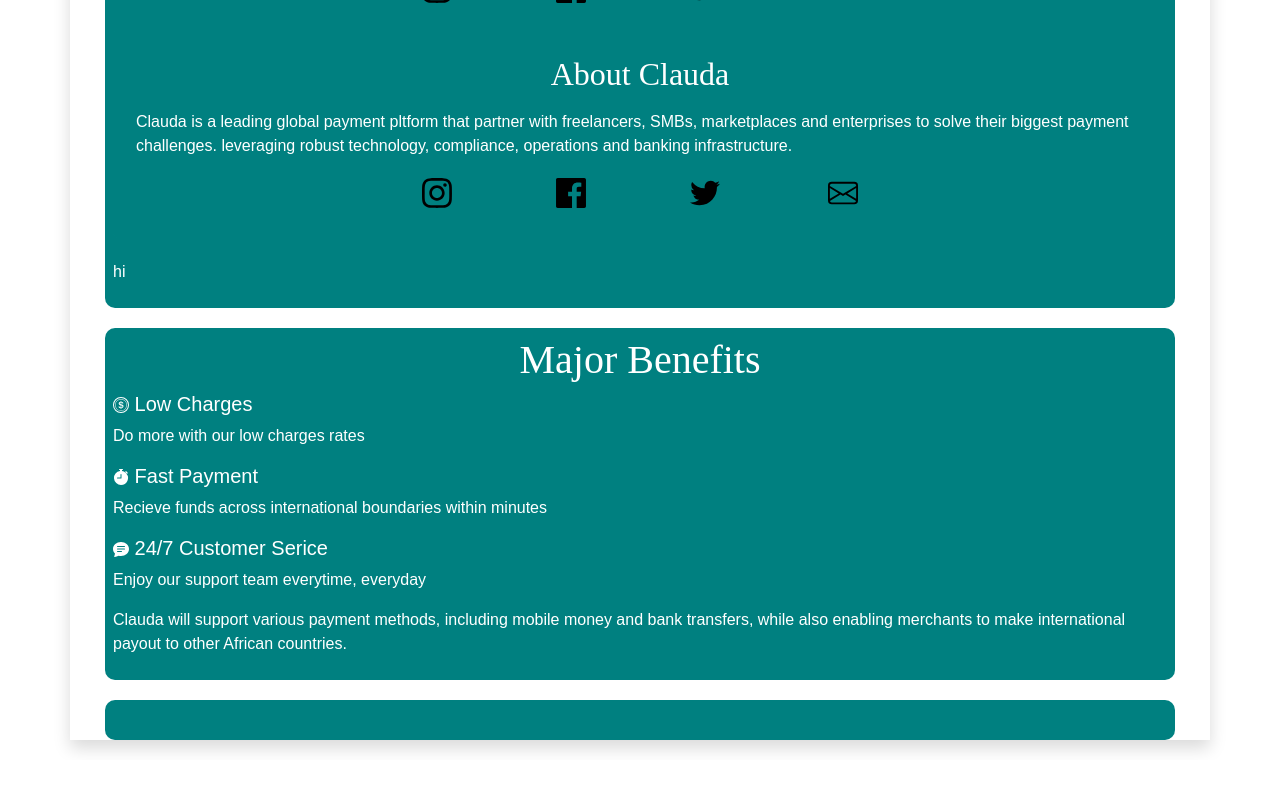
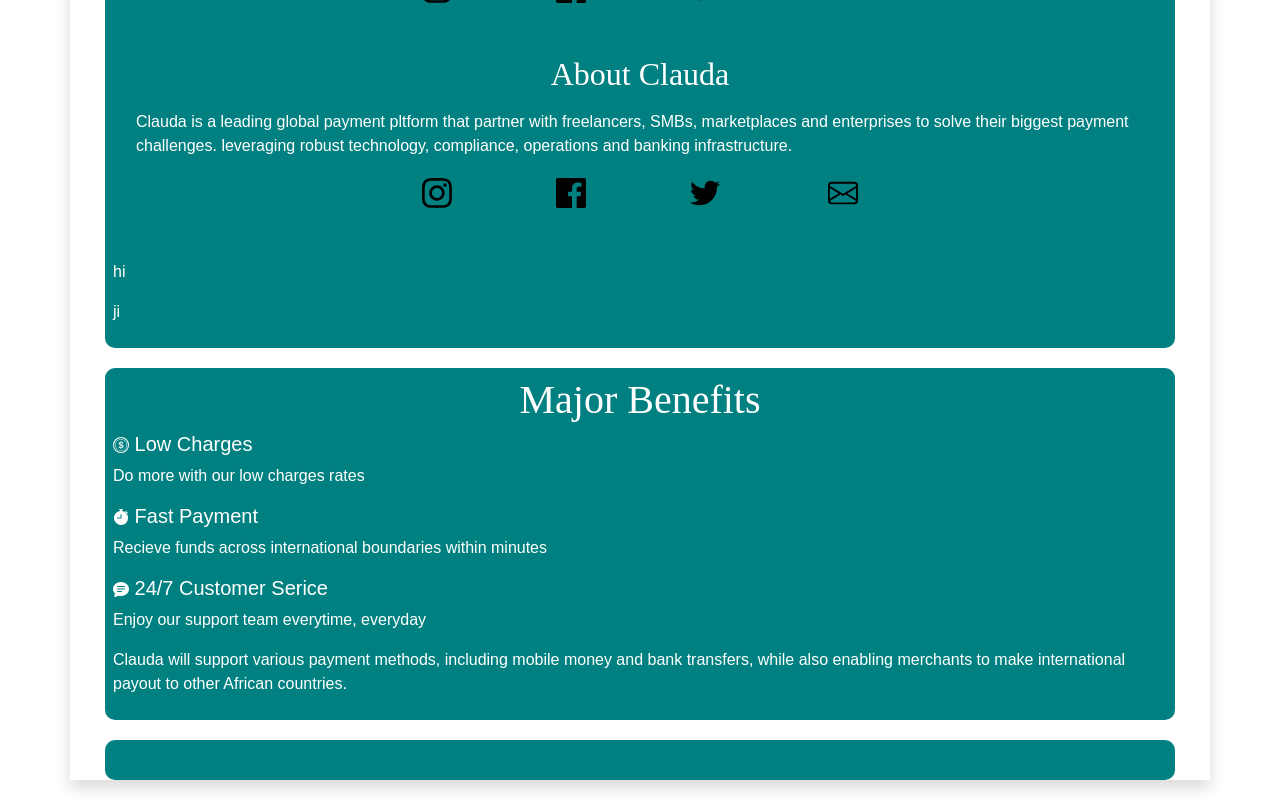
Before and after one commit to Monaj411/clauda-app, a React (Create React App) app: page / in a window 1280 px wide. Shown: the part 2674-3474 px from the top of the page. Before the commit the page ends 3434 px from the top, so only its background shows below. Built offline with nearby package versions, Linux system fonts and the light colour scheme.

Commit message:
hi message

```diff
--- a/src/component.jsx/home.jsx
+++ b/src/component.jsx/home.jsx
@@ -38,6 +38,7 @@ const Home = () => {
 <Social />
 <About />
 <p>hi</p>
+<p>ji</p>
 
         </div>
 
```
